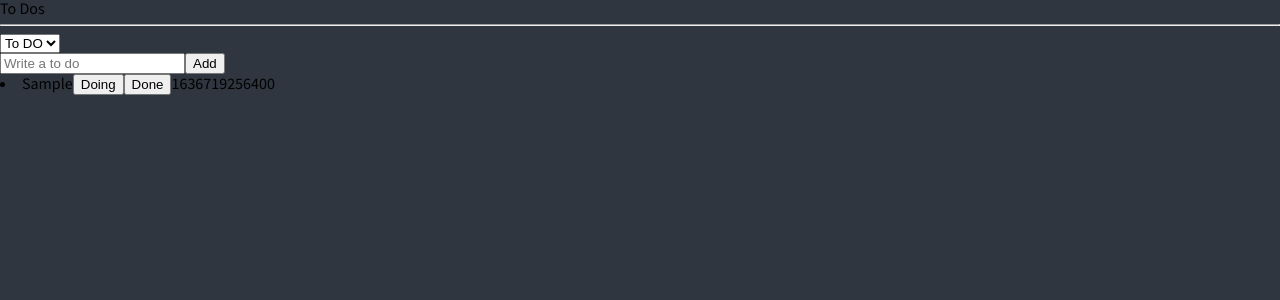
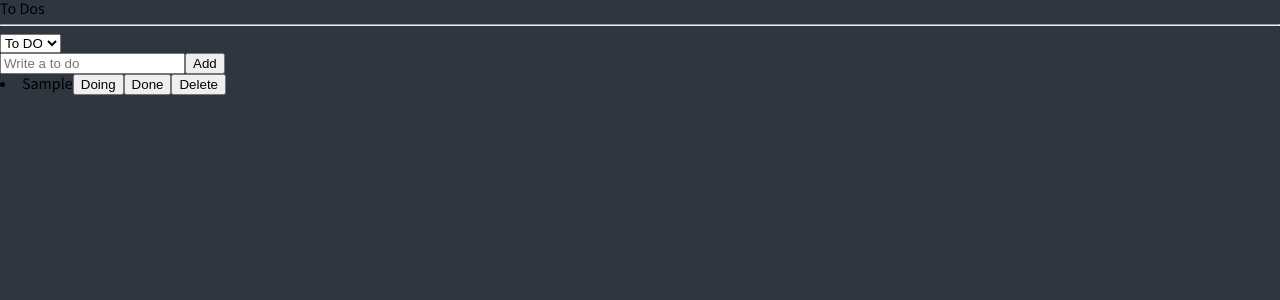
Before and after one commit to hyunjoogo/masterclass, a React (Create React App) app: page /todoList in a window 1280 px wide. Both pictures are taken after typing "Sample" into the empty fields and a click on the button "Add". Shown: the top 300 px of the page. Built offline with nearby package versions, Linux system fonts and the light colour scheme.

Commit message:
#5강 ToDoList 완료

```diff
--- a/src/TodoAPP/atoms.tsx
+++ b/src/TodoAPP/atoms.tsx
@@ -1,15 +1,21 @@
 import {atom, selector} from "recoil";
-import exp from "constants";
+
+export enum Categories {
+  "TO_DO" = "TO_DO",
+  "DOING" = "DOING",
+  "DONE" = "DONE",
+  "DELETE" = "DELETE",
+}
 
 export interface IToDo {
   text: string;
   id: number;
-  category: "TO_DO" | "DOING" | "DONE";
+  category: Categories;
 }
 
-export const categoryState = atom({
+export const categoryState = atom<Categories>({
   key: "category",
-  default: "TO_DO",
+  default: Categories.TO_DO,
 })
 
 export const toDoState = atom<IToDo[]>({
--- a/src/TodoAPP/components/CreateToDo.tsx
+++ b/src/TodoAPP/components/CreateToDo.tsx
@@ -1,18 +1,19 @@
 import {useForm} from "react-hook-form";
-import {useSetRecoilState} from "recoil";
-import {toDoState} from "../atoms";
+import {useRecoilValue, useSetRecoilState} from "recoil";
+import {categoryState, toDoState} from "../atoms";
 
 interface IForm {
   toDo: string;
 }
 
 const CreateToDo = () => {
+  const setToDos = useSetRecoilState(toDoState);
+  const category = useRecoilValue(categoryState);
   const {register, handleSubmit, setValue} = useForm<IForm>();
-  const setToDos = useSetRecoilState(toDoState)
 
   const handleValid = ({toDo}: IForm) => {
     setToDos((oldToDos) => [
-      {text: toDo, id: Date.now(), category: "TO_DO"},
+      {text: toDo, id: Date.now(), category: category},
       ...oldToDos,
     ]);
     setValue("toDo", "");
--- a/src/TodoAPP/components/ToDo.tsx
+++ b/src/TodoAPP/components/ToDo.tsx
@@ -1,5 +1,5 @@
 import React from "react";
-import {IToDo, toDoState} from "../atoms";
+import {Categories, IToDo, toDoState} from "../atoms";
 import {useSetRecoilState} from "recoil";
 
 const ToDo = ({text, category, id}: IToDo) => {
@@ -15,10 +15,16 @@
   return (
     <li>
       <span>{text}</span>
-      {category !== "DOING" && <button name="DOING" onClick={onClick}>Doing</button>}
-      {category !== "TO_DO" && <button name="TO_DO" onClick={onClick}>To Do</button>}
-      {category !== "DONE" && <button name="DONE" onClick={onClick}>Done</button>}
-      {id}
+      {(category !== Categories.DOING && category !== Categories.DELETE) &&
+        <button name={Categories.DOING} onClick={onClick}>Doing</button>}
+      {category !== Categories.TO_DO &&
+        <button name={Categories.TO_DO} onClick={onClick}>To Do</button>}
+      {(category !== Categories.DONE && category !== Categories.DELETE) &&
+        <button name={Categories.DONE} onClick={onClick}>Done</button>}
+      {category !== Categories.DELETE &&
+        <button name={Categories.DELETE} onClick={onClick}>Delete</button>}
+
+
     </li>
   )
 }
@@ -26,4 +32,7 @@
 export default ToDo;
 
 
-// 1) id로 toDo를 찾아야 한다. (index만 알면 된다)
+// 삭제했을 경우에는 다시 돌릴 수 있게 To DO 버튼만 보이게하기
+// 카테고리가 삭제 일 때
+// category !== Categories.TO_DO => 카테고리가 투두가 아니면
+// 카테고리가 투두가 아니고 카테고리가
--- a/src/TodoAPP/components/TodoList.tsx
+++ b/src/TodoAPP/components/TodoList.tsx
@@ -1,6 +1,6 @@
 import React from "react";
 import {useRecoilState, useRecoilValue} from "recoil";
-import {categoryState, toDoSelector} from "../atoms";
+import {categoryState, toDoSelector, Categories} from "../atoms";
 import CreateToDo from "./CreateToDo";
 import ToDo from "./ToDo";
 
@@ -9,7 +9,7 @@
   const toDos = useRecoilValue(toDoSelector);
   const [category, setCategory] = useRecoilState(categoryState);
   const onInput = (event: React.FormEvent<HTMLSelectElement>) => {
-    setCategory(event.currentTarget.value)
+    setCategory(event.currentTarget.value as any)
   }
 
   console.log(category)
@@ -19,12 +19,13 @@
       <hr/>
       <form>
         <select value={category} onInput={onInput}>
-          <option value="TO_DO">To DO</option>
-          <option value="DOING">Doing</option>
-          <option value="DONE">Done</option>
+          <option value={Categories.TO_DO}>To DO</option>
+          <option value={Categories.DOING}>Doing</option>
+          <option value={Categories.DONE}>Done</option>
+          <option value={Categories.DELETE}>Delete</option>
         </select>
       </form>
-      <CreateToDo/>
+      {category !== Categories.DELETE && <CreateToDo/>}
       {toDos?.map((toDo) => <ToDo key={toDo.id} {...toDo}/>)}
     </div>
   )
```
